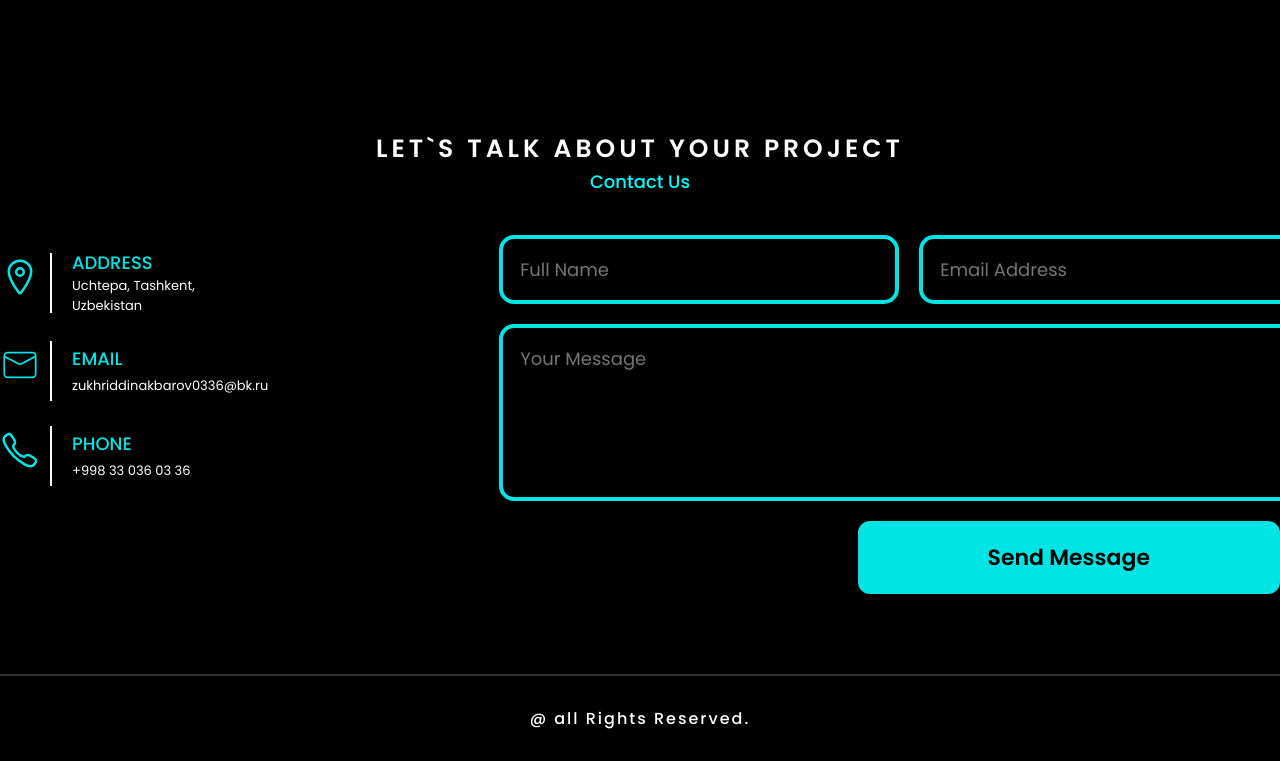
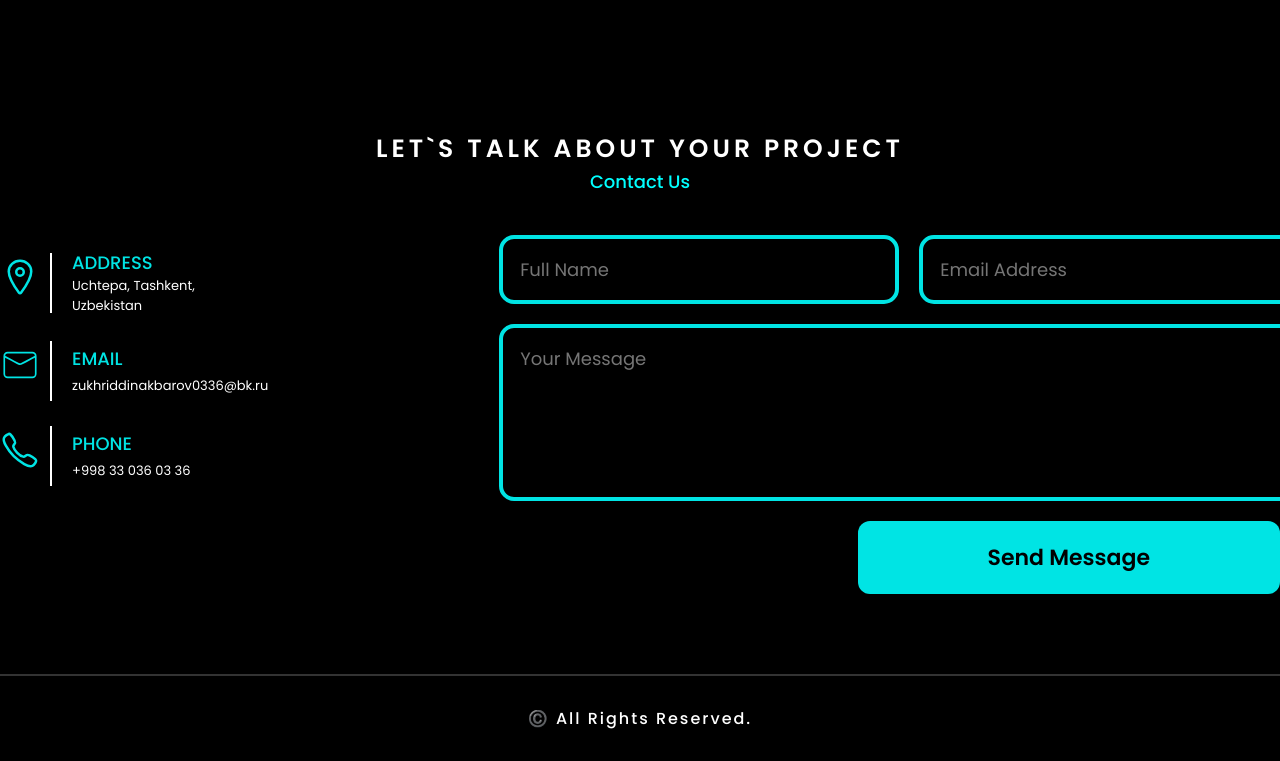
Before and after one commit to Zukhriddin05/Portfolio, a React (Vite) app: page / in a window 1280 px wide. Shown: the part 4303-5064 px from the top of the page. Built offline with nearby package versions, Linux system fonts and the light colour scheme.

Commit message:
Update contact.jsx

```diff
--- a/src/components/contact/contact.jsx
+++ b/src/components/contact/contact.jsx
@@ -50,7 +50,7 @@ const contact = () => {
                     <button className="contact__button nav__main-link">Send Message</button>
                 </div>
                 <div className="contact__line"></div>
-                <h2 className="contact__title">@ all Rights Reserved.</h2>
+                <h2 className="contact__title">©️ All Rights Reserved.</h2>
             </div>
         </div>
     )
```
